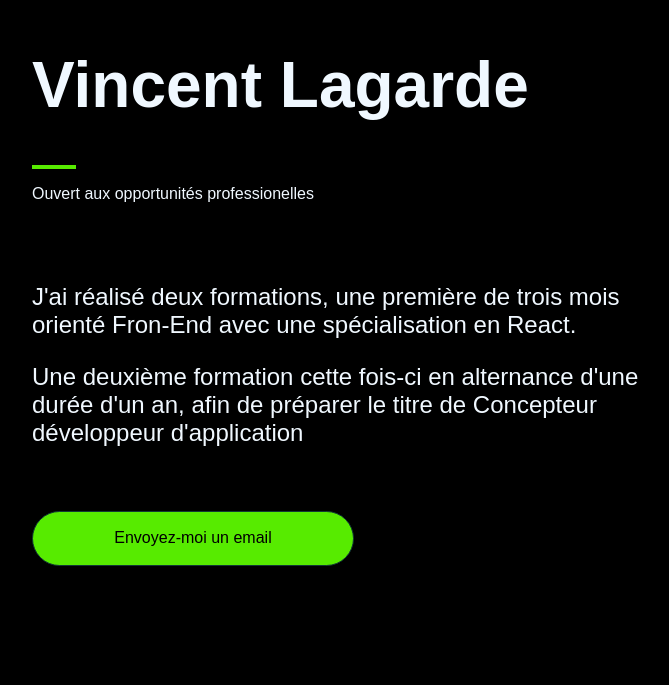
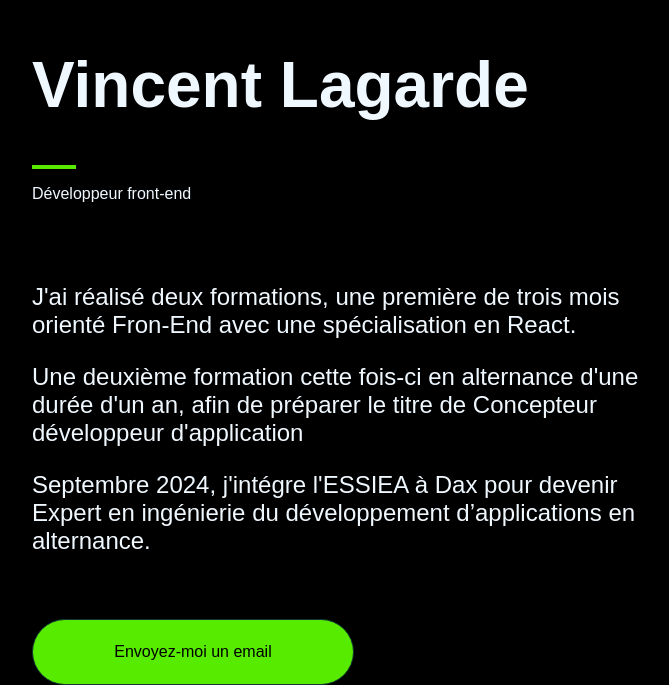
Before and after one commit to Vince-lgd/PortFolioV2, a Vue app in the folder PortFolioV2/: page / in a window 1280 px wide. Shown: the part 1989-2674 px from the top of the page, without its empty margins (56-725 px from the left). Before the commit the page ends 2560 px from the top, so only its background shows below. Built offline with nearby package versions, Linux system fonts and the light colour scheme.

Commit message:
delete circle in navbar and add text in profil

```diff
--- a/PortFolioV2/src/components/NavBar.vue
+++ b/PortFolioV2/src/components/NavBar.vue
@@ -7,12 +7,12 @@
           <h3>Lagarde</h3>
         </div>
       </router-link>
-      <div ref="circle" class="freelance">
+      <!-- <div ref="circle" class="freelance">
         <div ref="circle" class="circle"></div>
         <a ref="changeColor" href="mailto:lagardevincent64@gmail.com">
           <h2>Disponible</h2>
         </a>
-      </div>
+      </div> -->
       <div ref="texte" class="but">
         <router-link to="/projects">
           <div class="but"><p class="link">Projets</p></div>
--- a/PortFolioV2/src/components/Profil.vue
+++ b/PortFolioV2/src/components/Profil.vue
@@ -4,7 +4,7 @@
       <div class="text">
         <h1>Vincent Lagarde</h1>
         <div class="line"></div>
-        <p class="dispo">Ouvert aux opportunités professionelles</p>
+        <p class="dispo">Développeur front-end</p>
         <div ref="text2" class="text2">
           <p>
             J'ai réalisé deux formations, une première de trois mois orienté
@@ -14,6 +14,10 @@
             Une deuxième formation cette fois-ci en alternance d'une durée d'un
             an, afin de préparer le titre de Concepteur développeur
             d'application
+          </p>
+          <p>
+            Septembre 2024, j'intégre l'ESSIEA à Dax pour devenir Expert en
+            ingénierie du développement d’applications en alternance.
           </p>
         </div>
         <div ref="text3" class="text3">
@@ -123,6 +127,7 @@ a:hover {
   .text3 {
     width: 100%;
     margin-top: 6rem;
+    margin-bottom: 2rem;
   }
 }
 @media all and (max-width: 430px) {
```
